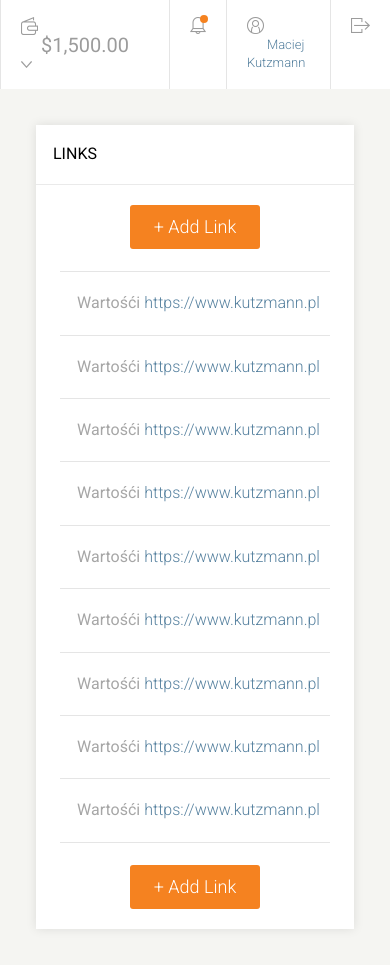
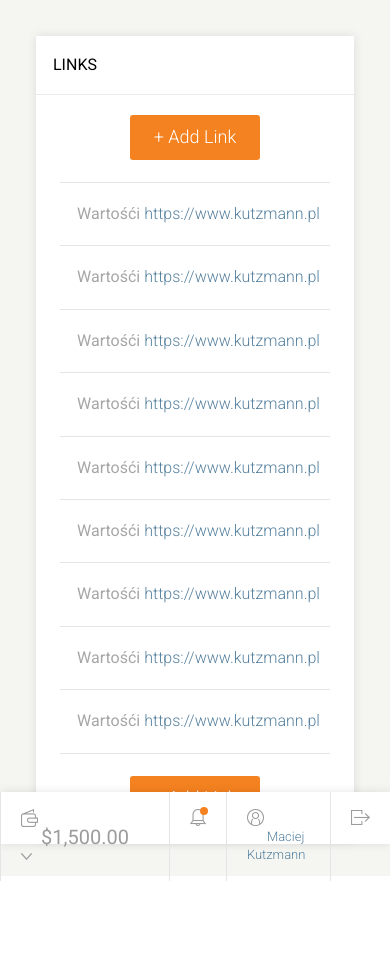
Before and after one commit to MaciejKut/admin-panel, a website: page links.html in a window 390 px wide. After the commit the page ends 928 px from the top, so only its background shows below. Drawn offline with nearby package versions, Linux system fonts and the light colour scheme; files that its build step writes are made by us from their sources.

Commit message:
Update layout to be responsive

```diff
--- a/links.html
+++ b/links.html
@@ -13,7 +13,7 @@
 <body>
 
     <div class="container-fluid">
-        <div class="col-md-2 leftNav">
+        <div class="leftNav">
             <div class="leftNavHeader">
 
                 <div class="logo">
@@ -51,7 +51,7 @@
         <div class="">
 
 
-            <div class="col-md-offset-2 col-md-10">
+            <div class="col-md-10">
                 <div class="mainContainer">
                     <div class="infoBar">
                         <ul>
--- a/sass/sections/_aside.scss
+++ b/sass/sections/_aside.scss
@@ -5,6 +5,9 @@
     position: fixed;
     width: calc((100vw / 12)*2);
     overflow-y: auto;
+
+
+
 
     .leftNavHeader {
         padding: 20px 20px 20px;
@@ -116,5 +119,12 @@
 @media (max-width: 768px) {
     .leftNav {
         display: none;
+        position: fixed;
+        left: 0;
+        top: 0;
+        width: 100%;
+        overflow-y: auto;
+        margin-bottom: 52px;
+        z-index: 1;
     }
 }
--- a/sass/sections/_contentWrapper.scss
+++ b/sass/sections/_contentWrapper.scss
@@ -1,39 +1,58 @@
 .mainContainer {
     display: flex;
+    position: relative;
     flex-direction: column;
     background-color: $bg-color2;
-    margin-right: calc((100vw / 12)*2);
     width: calc((100vw / 12)*10);
+    margin-left: calc((100vw / 12)*2);
+
 
 
     .infoBar {
         background-color: $bg-color6;
         order: 0;
+        position: fixed;
+        top: 0;
+        width: calc((100vw / 12)*10);
+        box-shadow: 0 0 10px rgba(0, 0, 0, 0.1);
+        z-index: 1;
 
     }
 
     .contentWrapper {
+        margin-top: 52px;
         order: 1;
         padding: 18px;
+        width: 100%;
 
     }
 }
 
 @media (max-width: 768px) {
     .mainContainer {
-        width: 100vw;
+        width: 100%;
         margin-right: 0;
+        margin-left: 0;
+        margin-bottom: 52px;
 
 
         .infoBar {
-            background-color: $bg-color6;
-            order: 0;
+            position: fixed;
+            top: auto;
+            bottom: 0;
+            width: 100%;
+            margin-top: 52px;
+            height: 52px;
+            box-shadow: 0 0 10px rgba(0, 0, 0, 0.1);
+            z-index: 1;
 
         }
 
         .contentWrapper {
-            order: 1;
+            order: 0;
             padding: 18px;
+            margin: 0;
+            width: 100%;
 
         }
     }
```
Also changed, not shown: banners.html (+2 -2 lines), details.html (+2 -2 lines), index.html (+8 -2 lines), payout.html (+2 -2 lines), personal-data.html (+2 -2 lines), postback.html (+2 -2 lines), styleguide.html (+11 -13 lines).
